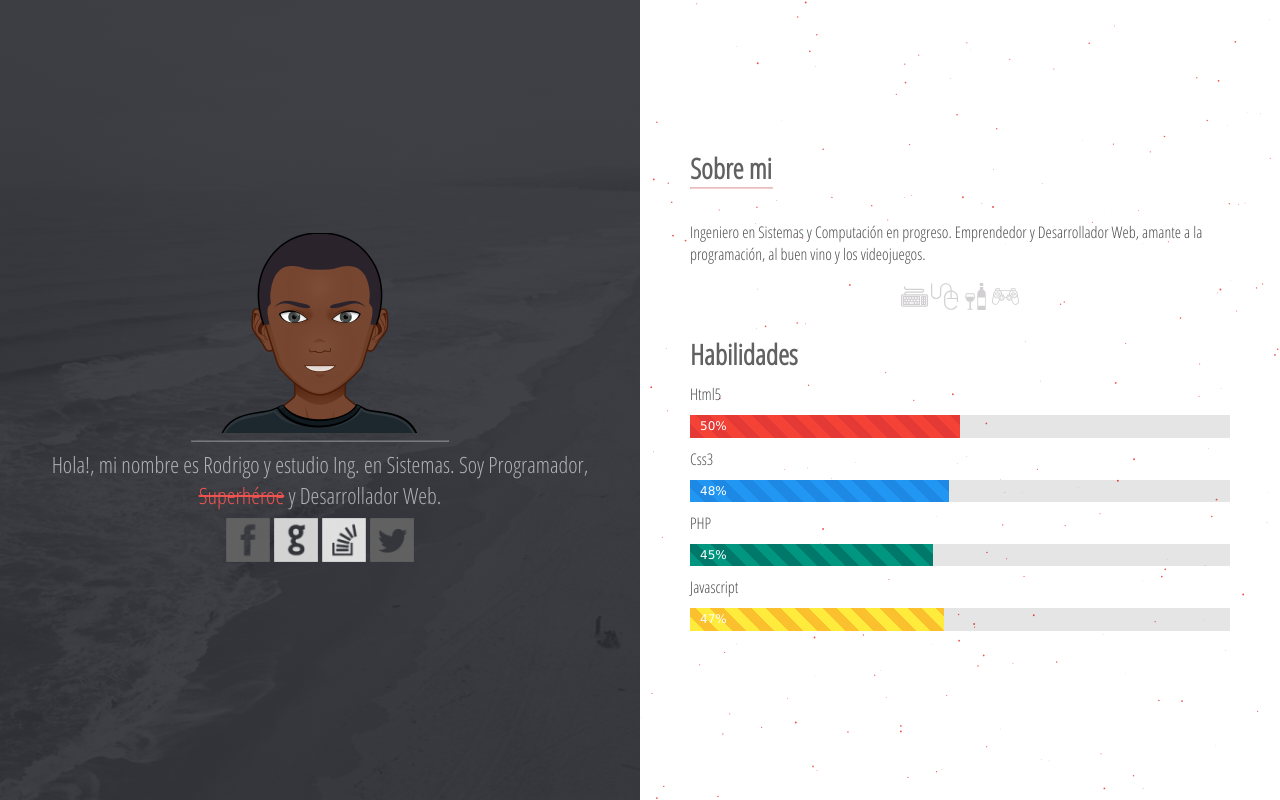
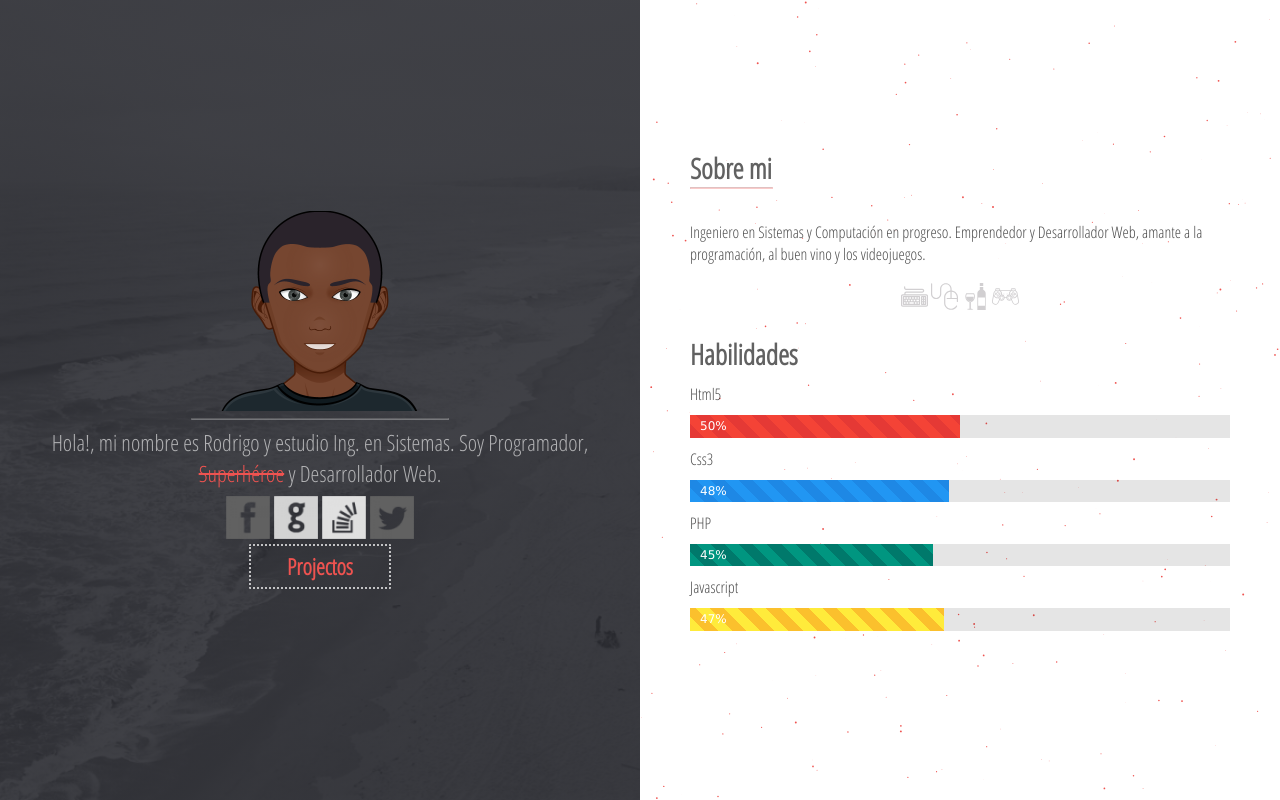
Before and after one commit to Rodrigo-ACMurillo/Rodrigo-ACMurillo.github.io, a PHP site: page / in a window 1280 px wide. Run offline with PHP 8.4, Linux system fonts and the light colour scheme.

Commit message:
Update 1.2
+ Button -> Projectos

```diff
--- a/css/estilos.css
+++ b/css/estilos.css
@@ -7,6 +7,17 @@
 html, body {
 	height: 100%;
 	font-family: 'Open Sans Condensed', sans-serif;
+}
+
+button {
+	border: .1em dotted rgba(255,255,255,.7);
+	padding: 5px;
+	width: 6.3em;
+	font-size: 1.4em;
+	border-radius: 1px;
+	background-color: transparent;
+	color: #EF5350;
+	margin-bottom: 60px;
 }
 
 .contenedor {
@@ -73,7 +84,6 @@ html, body {
 	display: flex;
 	text-align: center;
 	margin-top: 7px;
-	margin-bottom: 60px;
 }
 
 img.social {
--- a/index.html
+++ b/index.html
@@ -25,6 +25,9 @@
 				<a href="https://github.com/Rodrigo-ACMurillo" target="_blank"><img class="social" src="img/github-2-48.png"></a>
 				<a href="http://stackoverflow.com/users/5936884/rodrigo-murillo-caicedo" target="_blank"><img class="social" src="img/stackoverflow-2-48.png"></a>
 				<a href="https://twitter.com/RodrigoC_M" target="_blank"><img class="social" src="img/twitter-2-48.png"></a>
+			</div>
+			<div>
+				<button type="button"><strong>Projectos</strong></button>
 			</div>
 		</div>
 		<div class="derecha">
```
